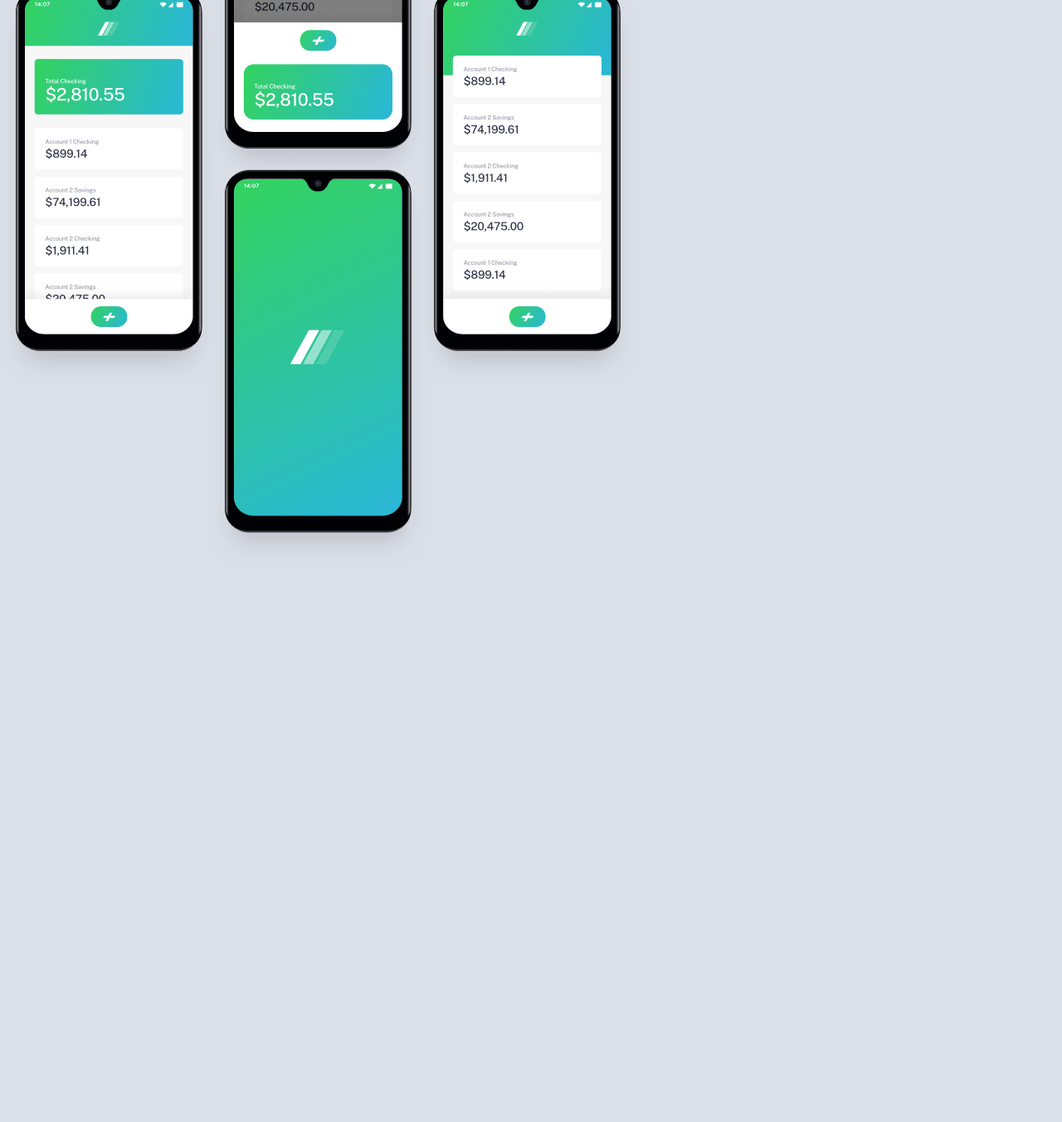
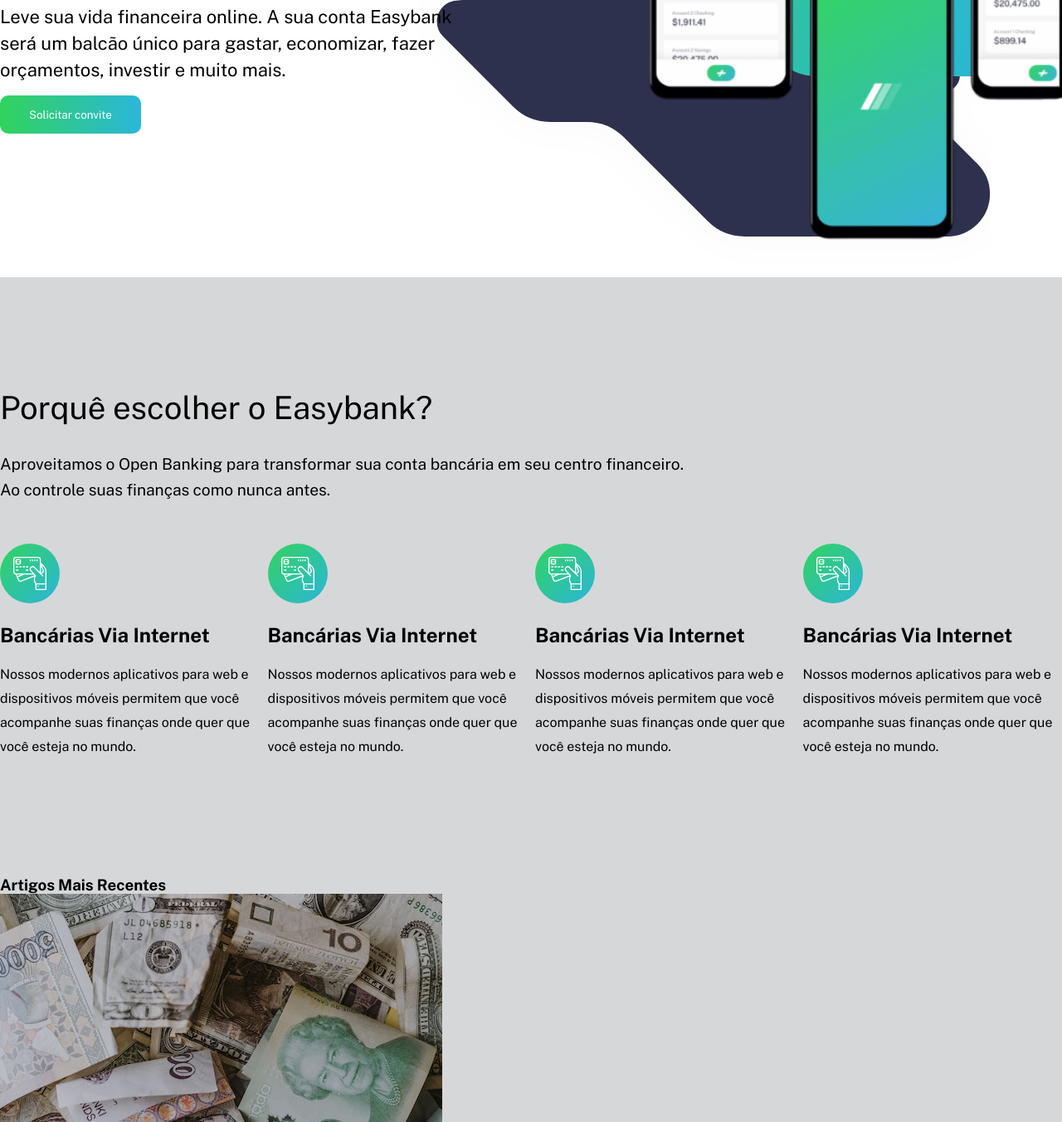
Before and after one commit to LucianoSBFrontEnd/ladinge-page-master, a plain HTML site: page index.html in a window 1280 px wide. Shown: the part 416-1768 px from the top of the page at 83% size. Before the commit the page ends 1101 px from the top, so only its background shows below. Drawn offline with nearby package versions, Linux system fonts and the light colour scheme.

Commit message:
att cards

```diff
--- a/index.html
+++ b/index.html
@@ -21,58 +21,127 @@
                     <li><a href="">Carreiras</a></li>
                 </ul>
             </nav>
-            <button class="btn">Solicitar convite</button>
+            <button class="btn"><a href="#">Solicitar convite</a></button>
         </header>
-    </div>
 
-    <div class="wrapper-gray">
-        <main>
+
         <section class="content">
             <article class="left">
-                    <h1>Banco digital de próxima geração</h1>
+                <h1>Banco digital de <br> próxima geração</h1>
                 <p>
                     Leve sua vida financeira online. A sua conta Easybank será um balcão
                     único para gastar, economizar, fazer orçamentos, investir e muito
                     mais.
                 </p>
-                    <a href="#" class="link">Solicitar convite</a>
+                <button class="btn"><a href="#" class="link">Solicitar convite</a></button>
             </article>
+
             <article class="right">
-                    <img src="images/image-mockups.png" alt="imagem celulares" />
+                <img class="celular" src="images/celularrr.png" alt="imagem celulares"/>
             </article>
         </section>
-        </main>
+
     </div>
 
+    <div class="wrapper-gray">
+        <section class="cards-easybank">
+            <h2>Porquê escolher o Easybank?</h2>
+            <p>Aproveitamos o Open Banking para transformar sua conta bancária em seu centro financeiro. <br> Ao controle
+            suas finanças como nunca antes.
+            </p>
 
-    <!--
+            <div class="cards-bank">
+                <article class="card">
 
-        Lar
-  Sobre
-  Contato
-  Blogue
-  Carreiras
+                    <img src="images/icon-online.svg" alt="">
 
-  Solicitar convite
+                    <h3>Bancárias Via Internet</h3>
+                    <p>Nossos modernos aplicativos para web e dispositivos móveis permitem que você acompanhe suas finanças
+                        onde quer que você esteja no mundo.</p>
+                </article>
+                <article class="card">
 
+                    <img src="images/icon-online.svg" alt="">
 
-        Solicitar convite
+                    <h3>Bancárias Via Internet</h3>
+                    <p>Nossos modernos aplicativos para web e dispositivos móveis permitem que você acompanhe suas finanças
+                        onde quer que você esteja no mundo.</p>
+                </article>
+                <article class="card">
+
+                    <img src="images/icon-online.svg" alt="">
+
+                    <h3>Bancárias Via Internet</h3>
+                    <p>Nossos modernos aplicativos para web e dispositivos móveis permitem que você acompanhe suas finanças
+                        onde quer que você esteja no mundo.</p>
+                </article>
+                <article class="card">
+
+                    <img src="images/icon-online.svg" alt="">
+
+                    <h3>Bancárias Via Internet</h3>
+                    <p>Nossos modernos aplicativos para web e dispositivos móveis permitem que você acompanhe suas finanças
+                        onde quer que você esteja no mundo.</p>
+                </article>
+
+            </div>
+        </section>
+    </div>
+
+    <div class="wrapper-white">
+        <section>
+            <h3>Artigos Mais Recentes</h3>
+            <article class="card-artigos">
+                <aside class="card">
+
+                    <img src="images/image-currency.jpg" alt="money dinheiro">
+
+                    <h3>Bancárias Via Internet</h3>
+                    <p>Nossos modernos aplicativos para web e dispositivos móveis permitem que você acompanhe suas finanças
+                        onde quer que você esteja no mundo.</p>
+                    </aside>
+            </article>
+
+            <article class="card-artigos">
+                <aside class="card">
+
+                    <img src="images/image-restaurant.jpg" alt="restaurante">
+
+                    <h3>Bancárias Via Internet</h3>
+                    <p>Nossos modernos aplicativos para web e dispositivos móveis permitem que você acompanhe suas finanças
+                        onde quer que você esteja no mundo.</p>
+                    </aside>
+            </article>
+
+            <article class="card-artigos">
+                <aside class="card">
+
+                    <img src="images/image-plane.jpg" alt="plane aviao">
+
+                    <h3>Bancárias Via Internet</h3>
+                    <p>Nossos modernos aplicativos para web e dispositivos móveis permitem que você acompanhe suas finanças
+                        onde quer que você esteja no mundo.</p>
+                    </aside>
+            </article>
+
+            <article class="card-artigos">
+                <aside class="card">
+
+                    <img src="images/image-confetti.jpg" alt="plane aviao">
+
+                    <h3>Bancárias Via Internet</h3>
+                    <p>Nossos modernos aplicativos para web e dispositivos móveis permitem que você acompanhe suas finanças
+                        onde quer que você esteja no mundo.</p>
+                    </aside>
+            </article>
+
+        </section>
 
 
 
-  Banco digital de próxima geração
+    </div>
+    <!--
 
-  Leve sua vida financeira online. A sua conta Easybank será um balcão único
-  para gastar, economizar, fazer orçamentos, investir e muito mais.
-
-  Solicitar convite
-
-
-
-  Porquê escolher o Easybank?
-
-  Aproveitamos o Open Banking para transformar sua conta bancária em seu centro financeiro. Ao controle
-  suas finanças como nunca antes.
 
   Acesso a operações bancárias via Internet
   Nossos modernos aplicativos para web e dispositivos móveis permitem que você acompanhe suas finanças
--- a/style/style.css
+++ b/style/style.css
@@ -4,6 +4,7 @@
     margin: 0;
     padding: 0;
     box-sizing: border-box;
+    font-family: var(--fonts);
 }
 
 /* font e cores */
@@ -16,7 +17,7 @@
 
     /* cores secundary */
     --GrayishBlue: hsl(233, 8%, 62%);
-    --LightGrayish: rgb(219, 223, 232);
+    --LightGrayish: rgb(214, 215, 217);
     --VeryLightGray: hsl(0, 0%, 98%);
     --White: hsl(0, 0%, 100%);
 
@@ -35,6 +36,7 @@
 
     min-height: 100vh;
     background-color: var(--LightGrayish);
+
 }
 
 /* cores de fundo dos conteudo */
@@ -53,10 +55,11 @@
     max-width: 1440px;
     height: 100px;
     background-color: var(--White);
-
     display: flex;
     justify-content: space-between;
     align-items: center;
+    position: relative;
+    z-index: 1;
 }
 
 /* estilo navegação */
@@ -64,7 +67,125 @@
 .wrapper .cabecalho .navegation .nav-list{
     display: flex;
     gap: 40px;
+    list-style: none;
+}
 
-    list-style: none;
+.wrapper .cabecalho .navegation .nav-list a{
+    text-decoration: none;
+}
+
+.wrapper .cabecalho .btn{
+    outline: none;
+    border: 0;
+}
+
+.btn a{
+    color: #fff;
+    background-image: linear-gradient(to right, var(--Lime-Green), var(--Bright-Cyan));
+    text-decoration: none;
+    padding: 10px 30px;
+    border-radius: 10px;
+}
+
+.wrapper .content{
+    max-width: 1440px;
+    margin: 0 auto;
+    display: flex;
+    background-image: url(../images/bg-intro-desktop.svg);
+    background-size: contain;
+    background-repeat: no-repeat;
+    background-position: top right;
+}
+
+.wrapper .content .left{
+    width: 50%;
+    height: 650px;
+    display: flex;
+    flex-direction: column;
+    align-items: start;
+    justify-content: center;
+}
+
+.wrapper .content .left h1{
+    font-size: 3em;
+    margin-bottom: 20px;
+    font-family: 'Lucida Sans', 'Lucida Sans Regular', 'Lucida Grande', 'Lucida Sans Unicode', Geneva, Verdana, sans-serif;
+}
+
+.wrapper .content .left p{
+    font-size: 22px;
+    line-height: 32px;
+    margin-bottom: 30px;
+    width: 560px;
+}
+
+.wrapper .content .left .btn{
+    outline: none;
+    border: 0;
+}
+
+.wrapper .content .left .btn a{
+    padding: 15px 35px;
+}
+
+.wrapper .content .right{
+    width: 50%;
 
 }
+
+.wrapper .content .right .celular{
+   position: absolute;
+   top: -10px;
+    right: 0;
+
+    width: 40%;
+}
+
+/* seção cards bank */
+
+.wrapper-gray{
+    background-color: var(--LightGrayish);
+}
+.wrapper-gray .cards-easybank{
+    max-width: 1440px;
+    margin: 0 auto;
+}
+
+/* div cards bank */
+.wrapper-gray .cards-easybank .cards-bank{
+    display: flex;
+    gap: 10px;
+    margin-top: 50px;
+}
+
+/* fim div cards bank */
+
+.wrapper-gray .cards-easybank h2{
+    margin: 135px 0 30px 0;
+    font-size: 2.4em;
+    font-weight: normal;
+}
+
+.wrapper-gray .cards-easybank p{
+    font-size: 1.2em;
+    line-height: 1.6em;
+    margin-bottom: 2.3em;
+}
+
+.wrapper-gray .cards-easybank .card{
+    width: 320px;
+    height: 400px;
+
+}
+
+.wrapper-gray .cards-easybank .card h3{
+    margin: 20px 0;
+    font-size: 1.5em;
+}
+
+.wrapper-gray .cards-easybank .card p{
+    font-size: 1em;
+    line-height: 1.8em;
+}
+
+/* card dos artigos */
```
Also changed, not shown: images/celularrr.png (added). Lines whose indentation alone changed are shown as unchanged.
